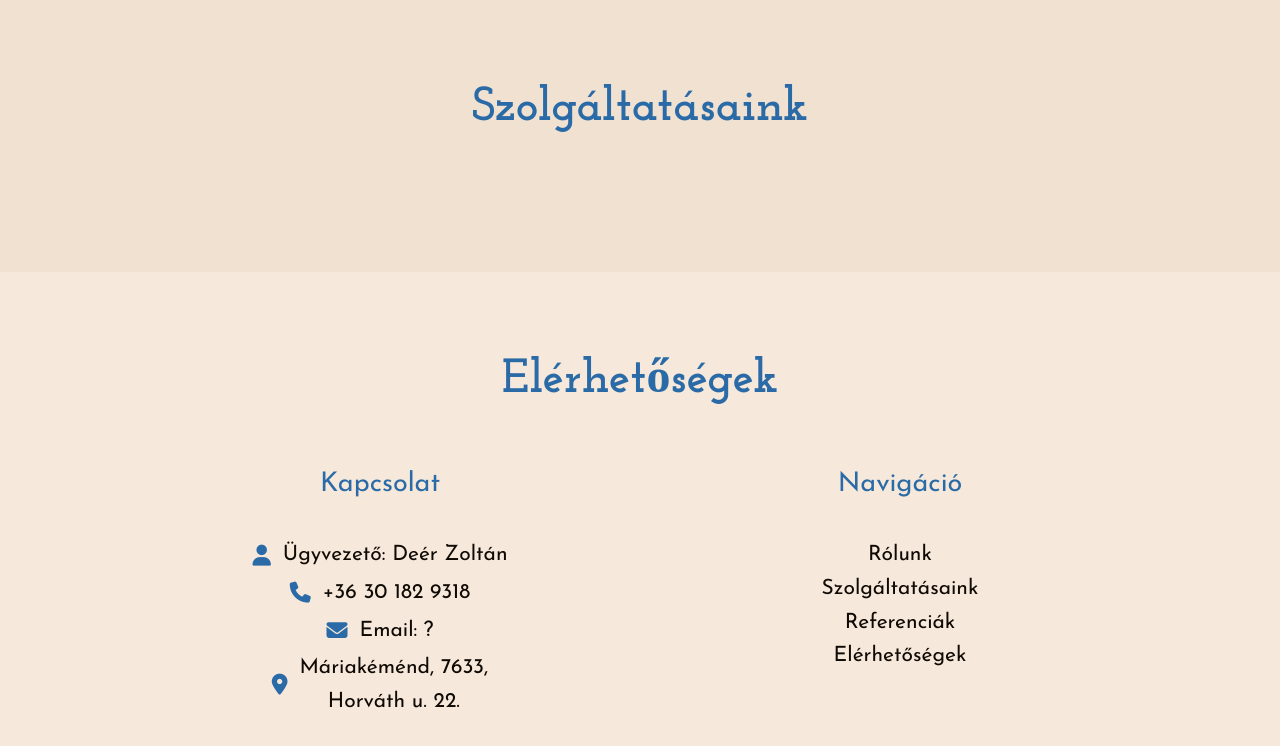
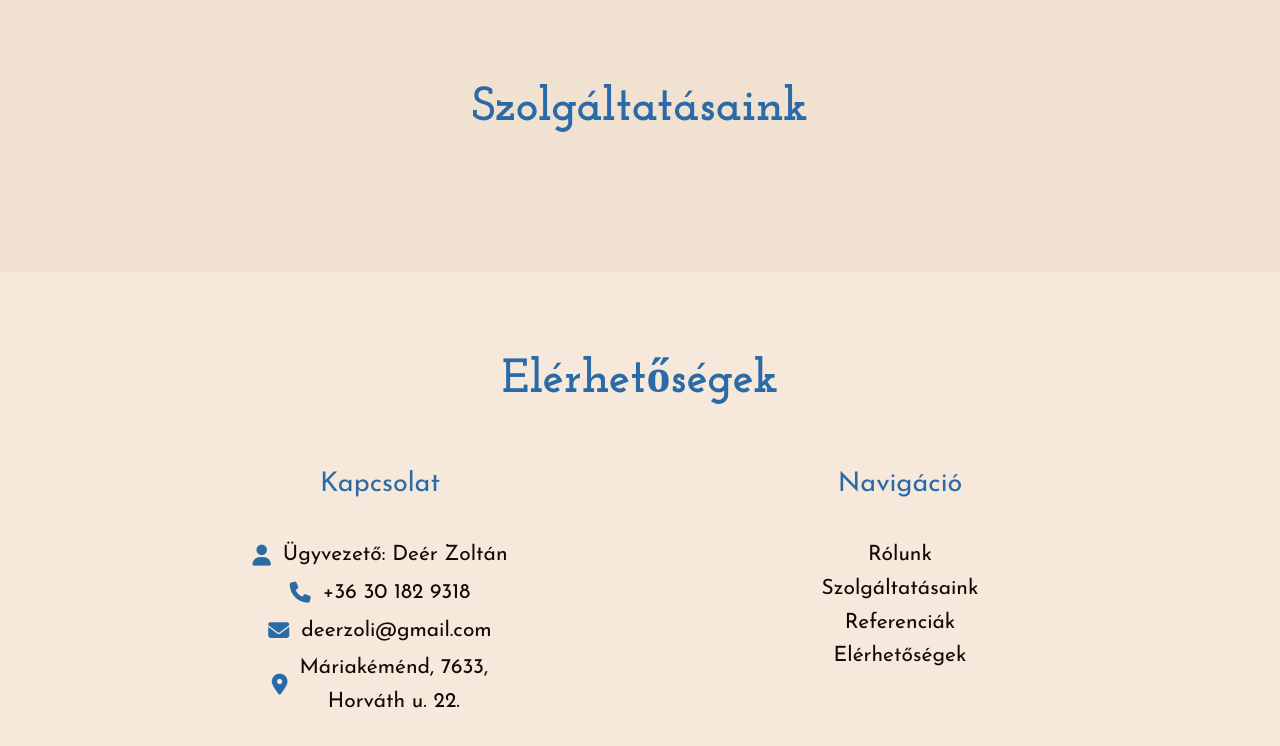
Before and after one commit to fszabi/deer, a website built with Vite: page index.html in a window 1280 px wide. Shown: the part 800-1546 px from the top of the page. Built offline with nearby package versions, Linux system fonts and the light colour scheme; some packages are replaced by stand-ins of ours.

Commit message:
footer updated

```diff
--- a/index.html
+++ b/index.html
@@ -121,7 +121,7 @@
               </p>
               <p class="fs-500">
                 <i class="fa-solid fa-envelope | clr-accent-500"></i>
-                Email: ?
+                deerzoli@gmail.com
               </p>
               <p class="fs-500">
                 <i class="fa-solid fa-location-dot | clr-accent-500"></i>
```
